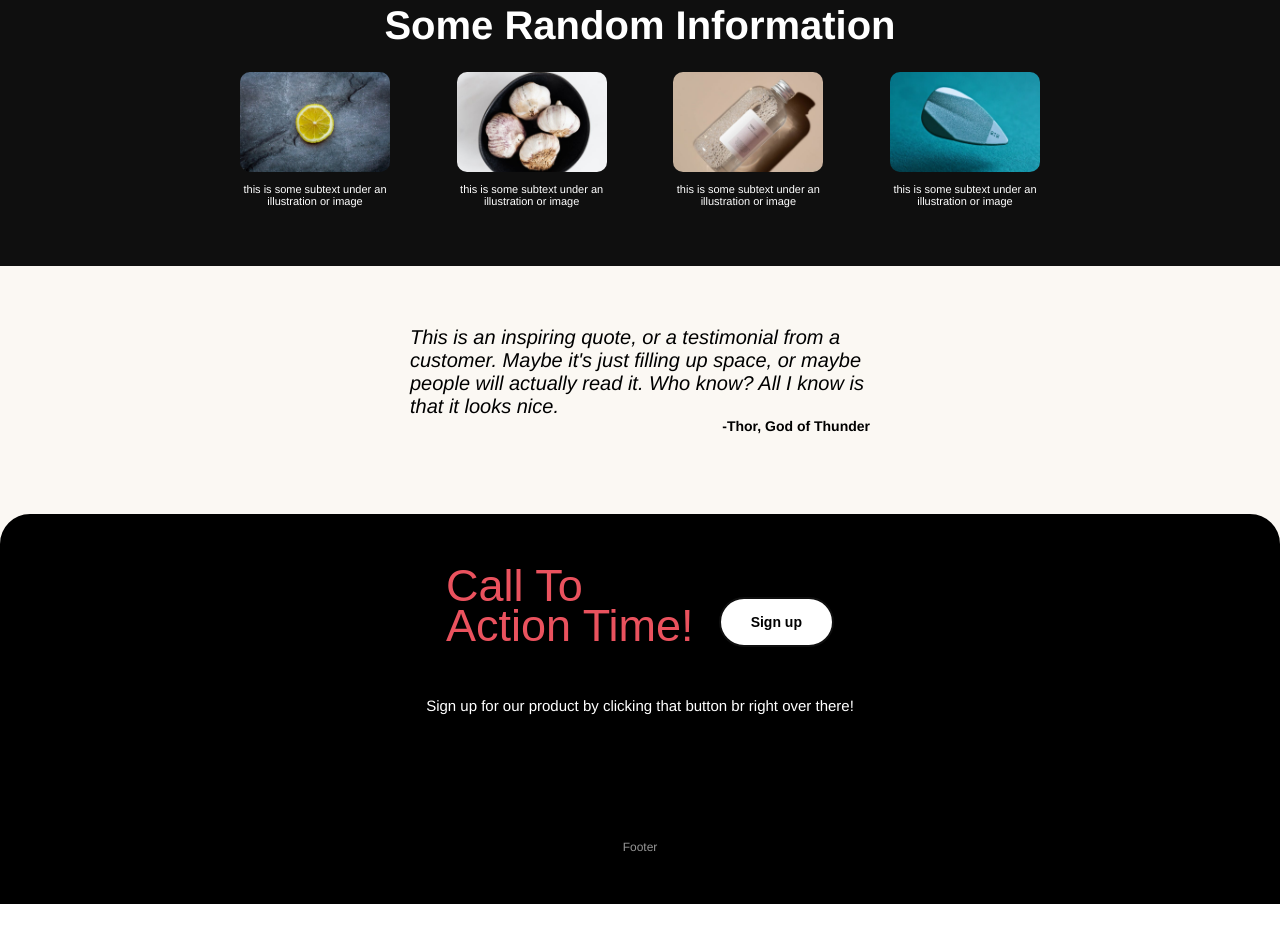
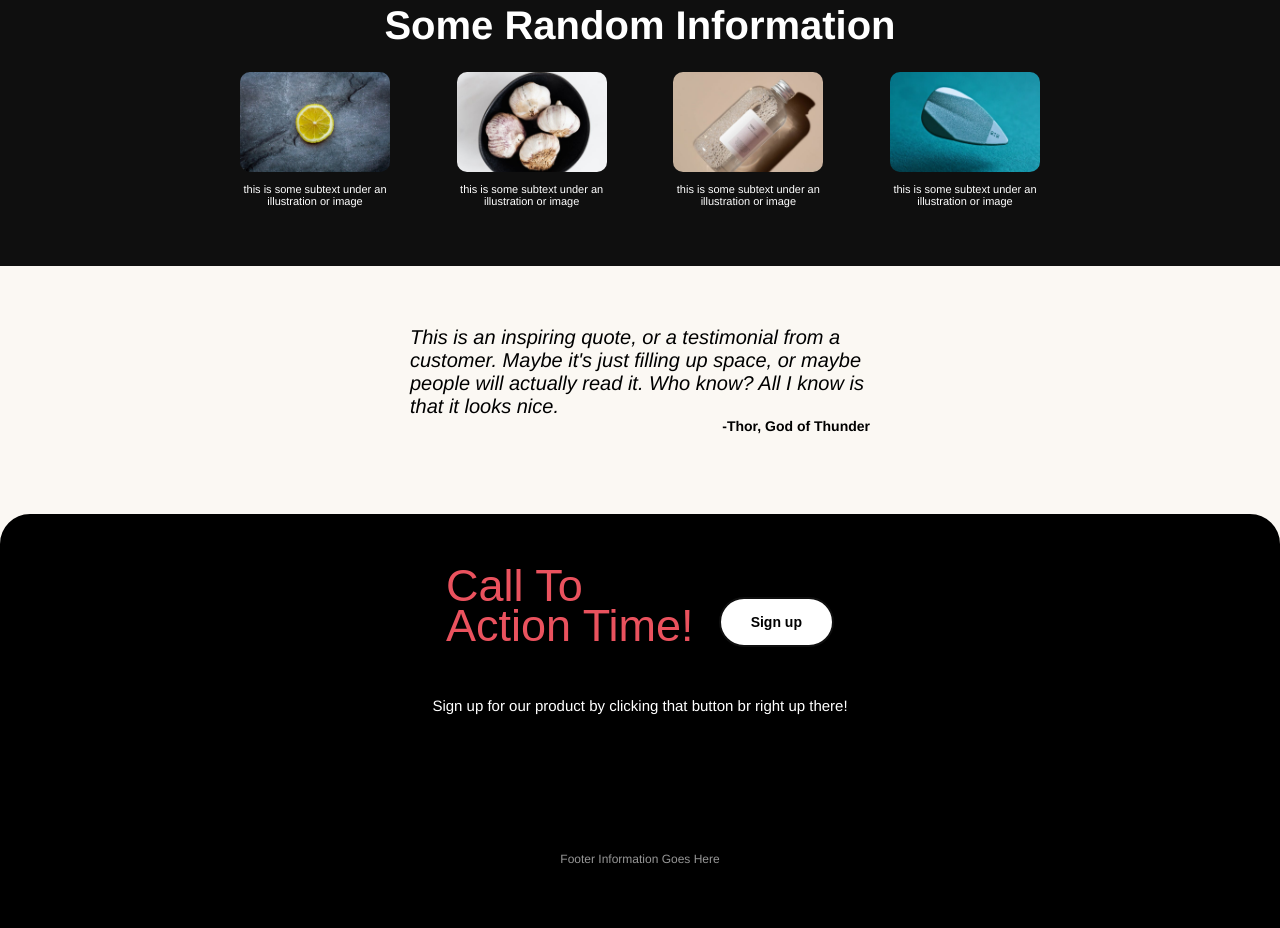
Before and after one commit to goblincookies/landing-page, a plain HTML site: page index.html in a window 1280 px wide. Shown: the part 518-1446 px from the top of the page. Before the commit the page ends 1422 px from the top, so only its background shows below. Drawn offline with Linux system fonts and the light colour scheme; a web font is replaced by a local one.

Commit message:
updates page text in index.html

```diff
--- a/index.html
+++ b/index.html
@@ -86,7 +86,7 @@
                             </div>
                         </div>
                         <div class="content__cta-bottom">
-                            <p>Sign up for our product by clicking that button br right over there!</p>
+                            <p>Sign up for our product by clicking that button br right up there!</p>
                         </div>
                     </div>
                 </div>
@@ -94,7 +94,7 @@
         </div>
     </div>
     <div class="footer">
-        footer
+        <p>footer information goes here</p>
     </div>
 </body>
 </html>
```
